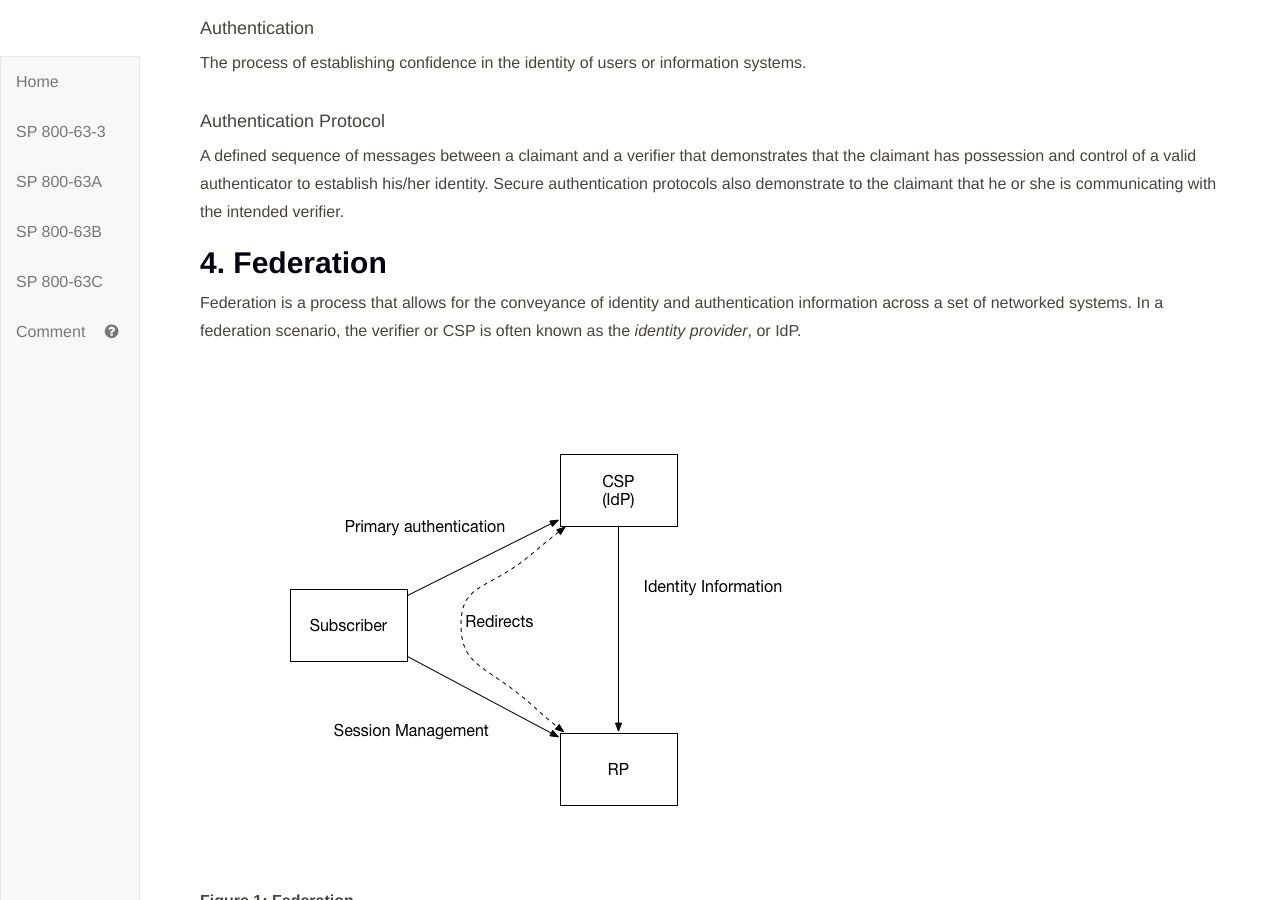
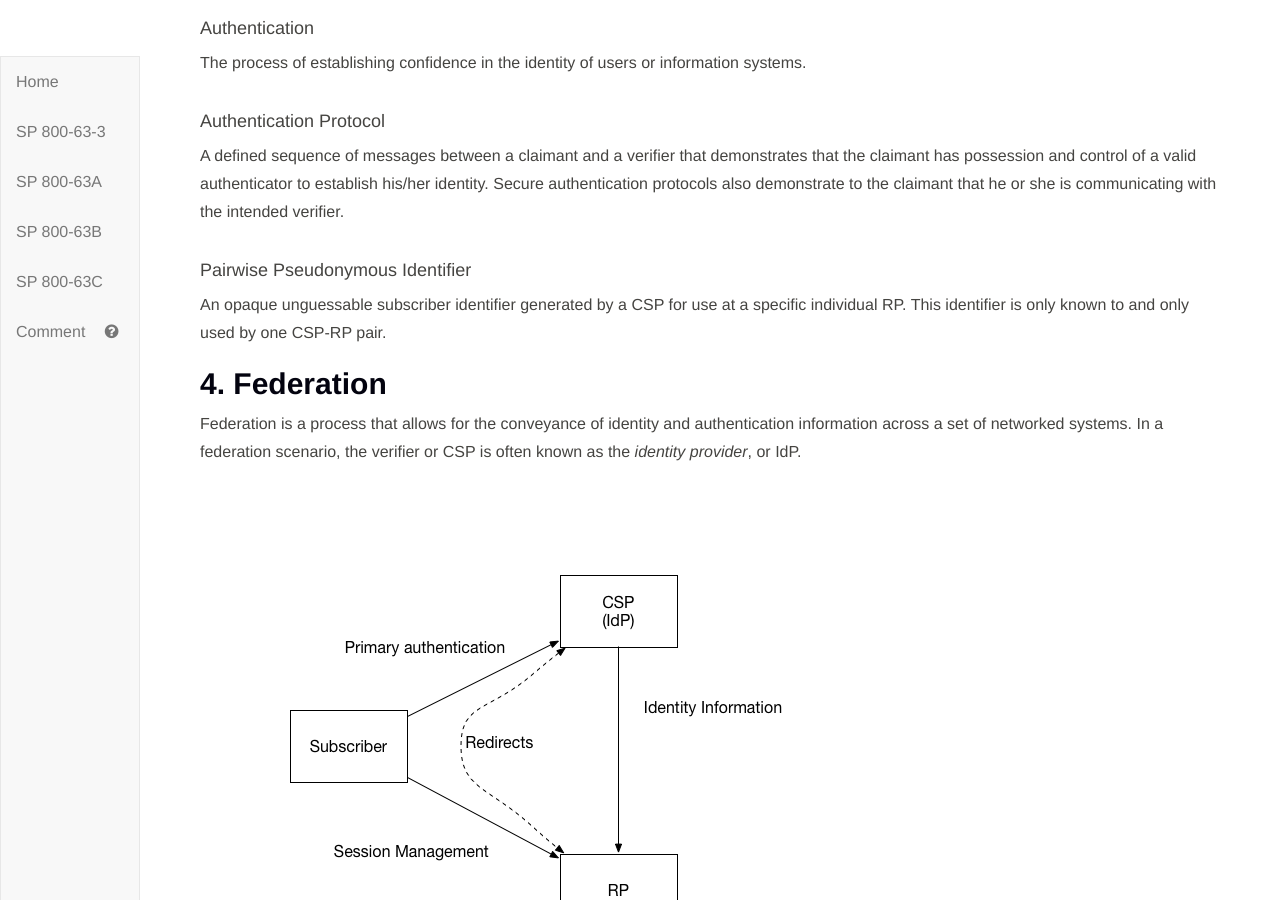
Before and after one commit to usnistgov/800-63-3, a Jekyll site: the page built from sp800-63c.md, in a window 1280 px wide and 900 px high, scrolled down 5545 px. Built offline with Jekyll 4.4.1, drawn with Linux system fonts in a browser that asks for light colours.

Commit message:
Added definition for pairwise pseudonymous identifier

```diff
--- a/sp800-63c/sec3_definitions.md
+++ b/sp800-63c/sec3_definitions.md
@@ -29,3 +29,6 @@ The process of establishing confidence in the identity of users or information s
 
 #### Authentication Protocol
 A defined sequence of messages between a claimant and a verifier that demonstrates that the claimant has possession and control of a valid authenticator to establish his/her identity. Secure authentication protocols also demonstrate to the claimant that he or she is communicating with the intended verifier.
+
+#### Pairwise Pseudonymous Identifier
+An opaque unguessable subscriber identifier generated by a CSP for use at a specific individual RP. This identifier is only known to and only used by one CSP-RP pair.
```
